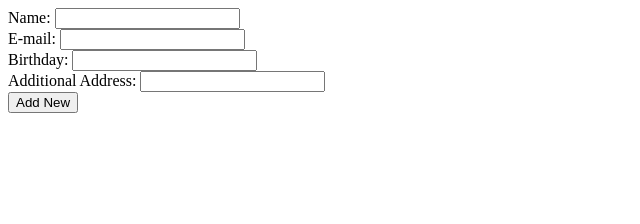
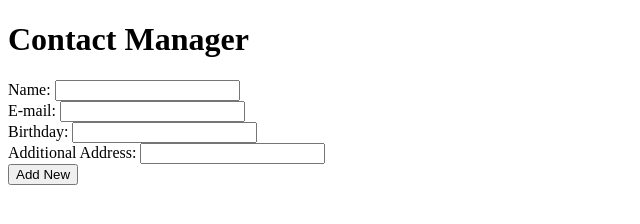
Before and after one commit to vladmaniac/contact-manager, a plain HTML site: page index.html in a window 1280 px wide. Shown: the whole page, without its empty margins (0-640 px from the left). Drawn offline with Linux system fonts and the light colour scheme.

Commit message:
Add a h1 with the app name :) and a minor nit fix

```diff
--- a/index.html
+++ b/index.html
@@ -5,6 +5,7 @@
     <meta http-equiv="pragma" content="no-cache">
 
     <title>Contact Manager</title>
+    <h1>Contact Manager</h1>
     <script type="text/javascript" src="handler.js"></script>
     <script type="text/javascript" src="contacts.js"></script>
     <script type="text/javascript" src="editor.js"></script>
@@ -19,7 +20,7 @@
       Additional Address:  <input type="text" name="address" id="address-field"><br>
     </form>
     <button onclick="addUser()">Add New</button>
-
+    <br></br>
     <div id="contacts-container">
     </div>
 </body>
--- a/main.js
+++ b/main.js
@@ -1,5 +1,5 @@
 /**
- * Helper functions part
+ * Global functions part
  * addUser() - adds a user via the UI
  * displayAll() - displays all users in the content area
  */
```
